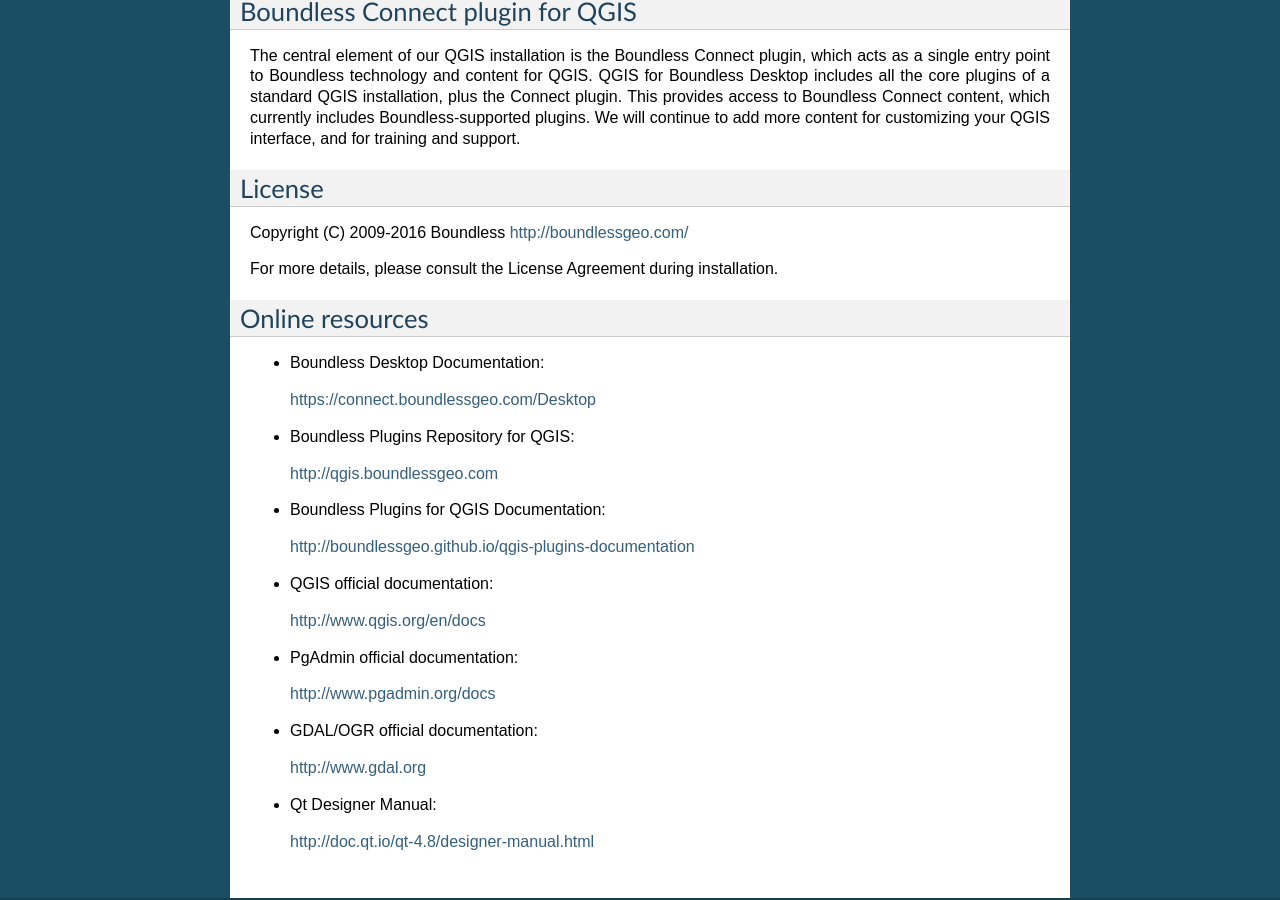
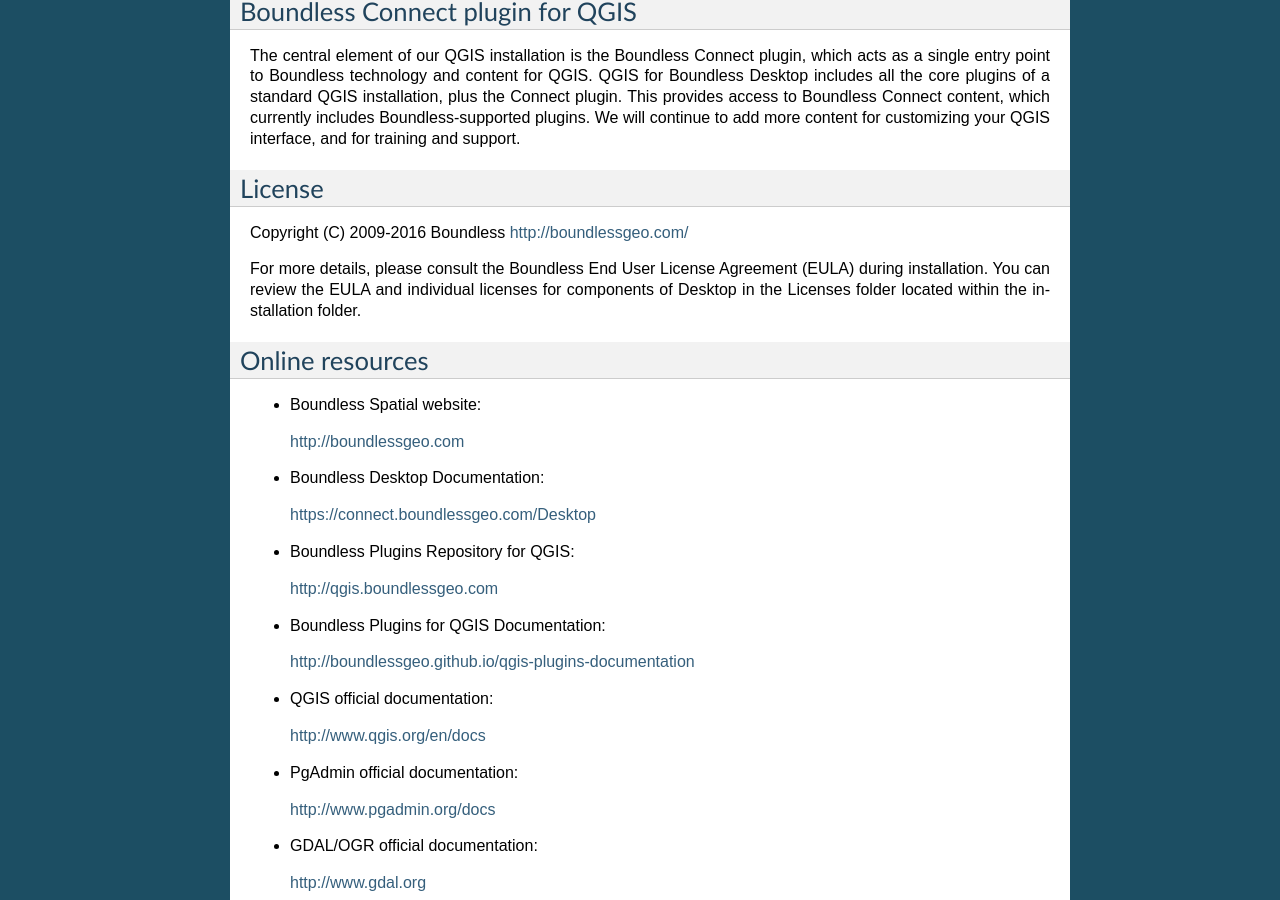
Before and after one commit to planetfederal/desktop-documentation, a Sphinx documentation site: the page built from installers/source/README.rst, in a window 1280 px wide and 900 px high, scrolled down 443 px. Built offline with Sphinx 7.4.7, drawn with Linux system fonts in a browser that asks for light colours.

Commit message:
Add README note about Licenses folder; add Boundless website link

```diff
--- a/installers/source/README.rst
+++ b/installers/source/README.rst
@@ -60,13 +60,17 @@
 Copyright (C) 2009-2016 Boundless
 http://boundlessgeo.com/
 
-For more details, please consult the License Agreement during installation.
+For more details, please consult the Boundless End User License Agreement (EULA) during installation. You can review the EULA and individual licenses for components of Desktop in the Licenses folder located within the installation folder.
 
 .. Known issues
 .. ------------
 
 Online resources
 ----------------
+
+* Boundless Spatial website:
+
+  http://boundlessgeo.com
 
 * Boundless Desktop Documentation:
 
```
